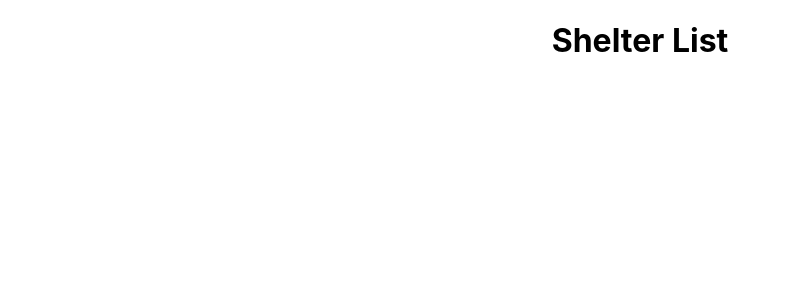
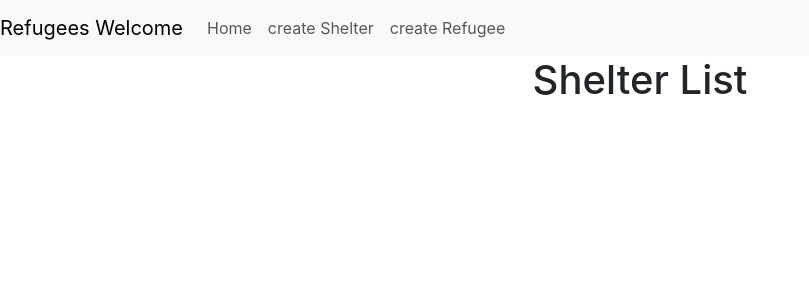
Before and after one commit to Refugees-Welcome/RefugeeShelterApp, a React (Create React App) app: page / in a window 1280 px wide. Shown: the top 300 px of the page, without its empty margins (0-809 px from the left). Built offline with nearby package versions, Linux system fonts and the light colour scheme.

Commit message:
add navbar

```diff
--- a/src/App.js
+++ b/src/App.js
@@ -7,6 +7,7 @@ import IsPrivate from "./components/IsPrivate";
 import IsAnon from "./components/IsAnon";
 import ShelterList from './components/ShelterList';
 import RefugeesPage from './components/RefugeesPage';
+import Navbar from "./components/Navbar.js";
 
 function App() {
 
@@ -29,6 +30,9 @@ function App() {
   // }
   return (
     <div className="App">
+
+     <Navbar />
+
      <Routes>
         <Route path="/" element={ <ShelterList /> } />
 
--- /dev/null
+++ b/src/components/Navbar.js
@@ -0,0 +1,30 @@
+import React from 'react';
+import './Navbar.css';
+
+function Navbar() {
+
+  return (
+<nav class="navbar navbar-expand-lg navbar-light bg-light">
+  <a class="navbar-brand" href="#">Refugees Welcome</a>
+  <button class="navbar-toggler" type="button" data-toggle="collapse" data-target="#navbarTogglerDemo02" aria-controls="navbarTogglerDemo02" aria-expanded="false" aria-label="Toggle navigation">
+    <span class="navbar-toggler-icon"></span>
+  </button>
+
+  <div class="collapse navbar-collapse" id="navbarTogglerDemo02">
+    <ul class="navbar-nav mr-auto mt-2 mt-lg-0">
+      <li class="nav-item active">
+        <a class="nav-link" href="#">Home</a>
+      </li>
+      <li class="nav-item">
+        <a class="nav-link" href="#">create Shelter</a>
+      </li>
+      <li class="nav-item">
+        <a class="nav-link" href="#">create Refugee</a>
+      </li>
+    </ul>
+  </div>
+</nav>
+  );
+}
+
+export default Navbar;
--- a/src/index.js
+++ b/src/index.js
@@ -1,6 +1,7 @@
 import React from 'react';
 import ReactDOM from 'react-dom';
 import { BrowserRouter } from "react-router-dom"
+import 'bootstrap/dist/css/bootstrap.css';
 import './index.css';
 import App from './App';
 import reportWebVitals from './reportWebVitals';
```
Also changed, not shown: src/components/Navbar.css (added).
